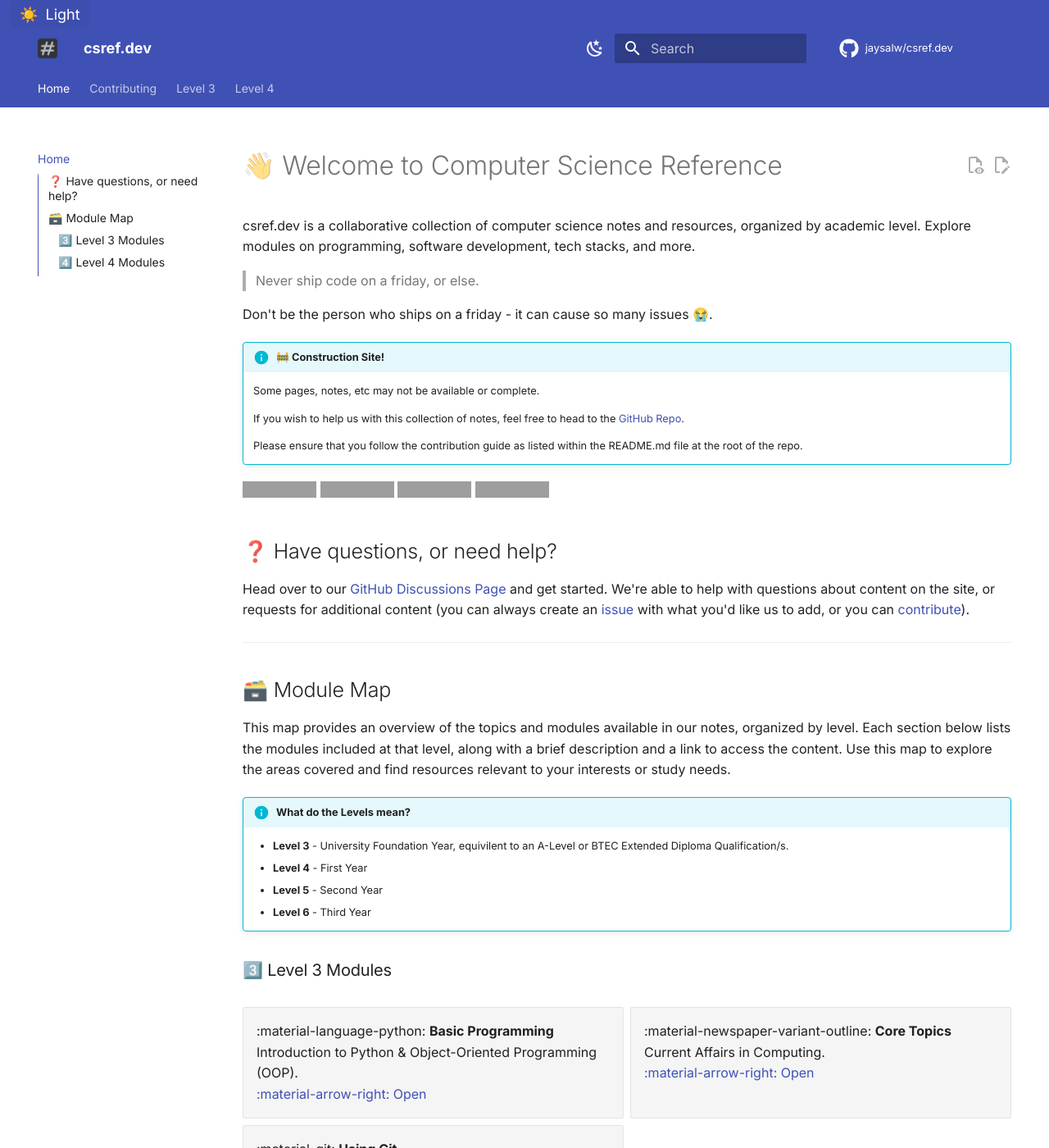
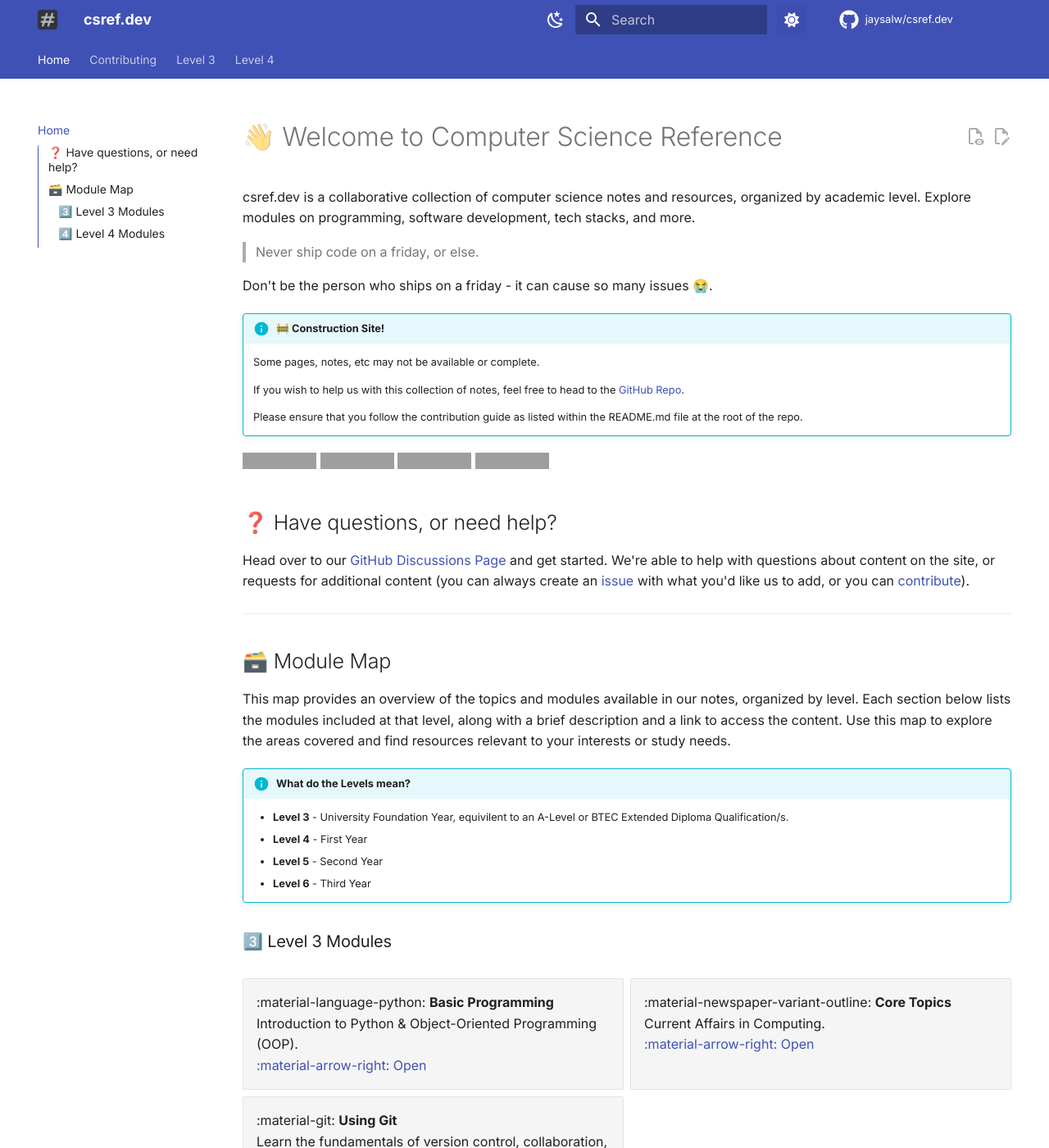
Before and after one commit to jaysalw/csref.dev, an MkDocs documentation site: the page built from docs/index.md, in a window 1280 px wide and 1400 px high. Shown: the whole window at 82% size. Built offline with MkDocs 1.6.1 and Material for MkDocs 9.7.7, drawn with Linux system fonts in a browser that asks for light colours; comment, search, counter and statistics services are not loaded; grey boxes are pictures that could not be loaded.

Commit message:
Add theme toggle button with Font Awesome icons and improved placement

```diff
--- a/docs/assets/custom.css
+++ b/docs/assets/custom.css
@@ -177,3 +177,26 @@ hr {
   border-top: 1px solid rgba(255, 255, 255, 0.05);
   margin: 2rem 0;
 }
+
+/* Fallback theme toggle (icon-only, Font Awesome) */
+.csref-theme-toggle {
+  display: inline-flex;
+  align-items: center;
+  justify-content: center;
+  width: 36px;
+  height: 36px;
+  border-radius: 8px;
+  margin-left: 0.5rem;
+  color: inherit;
+  background: transparent;
+  border: 1px solid rgba(0,0,0,0.06);
+}
+
+.csref-theme-toggle:hover {
+  background: rgba(0,0,0,0.06);
+}
+
+.csref-theme-toggle__icon {
+  font-size: 18px;
+  line-height: 1;
+}
--- a/docs/assets/prefers-color-scheme.js
+++ b/docs/assets/prefers-color-scheme.js
@@ -73,19 +73,21 @@
       toggleThemeAndSave();
     });
 
-    // icon span
-    const span = document.createElement('span');
-    span.className = 'csref-theme-toggle__icon';
-    span.style.marginRight = '0.45rem';
-    btn.appendChild(span);
+      // Use Font Awesome icons for reliable rendering
+      const icon = document.createElement('i');
+      icon.className = document.documentElement.getAttribute('data-md-color-scheme') === DARK ? 'fa-solid fa-moon csref-theme-toggle__icon' : 'fa-solid fa-sun csref-theme-toggle__icon';
+      icon.setAttribute('aria-hidden', 'true');
+      btn.appendChild(icon);
 
-    const text = document.createElement('span');
-    text.className = 'csref-theme-toggle__text';
-    text.textContent = 'Theme';
-    btn.appendChild(text);
-
-    // insert at start of header meta for visibility
-    container.insertBefore(btn, container.firstChild);
+    // Prefer placing next to the search bar if available
+    const searchEl = document.querySelector('.md-search, .md-header__search, .md-search__form, .md-search__inner');
+    if (searchEl && searchEl.parentNode) {
+      if (searchEl.nextSibling) searchEl.parentNode.insertBefore(btn, searchEl.nextSibling);
+      else searchEl.parentNode.appendChild(btn);
+    } else {
+      // fallback: insert at start of header meta for visibility
+      container.insertBefore(btn, container.firstChild);
+    }
     // set initial state
     updateFallbackButton(btn, document.documentElement.getAttribute('data-md-color-scheme'));
     return btn;
@@ -94,14 +96,11 @@
   function updateFallbackButton(btn, scheme) {
     if (!btn) return;
     const icon = btn.querySelector('.csref-theme-toggle__icon');
-    const text = btn.querySelector('.csref-theme-toggle__text');
     if (scheme === DARK) {
-      if (icon) icon.textContent = '🌙';
-      if (text) text.textContent = 'Dark';
+      if (icon) icon.className = 'fa-solid fa-moon csref-theme-toggle__icon';
       btn.style.background = 'rgba(255,255,255,0.04)';
     } else {
-      if (icon) icon.textContent = '☀️';
-      if (text) text.textContent = 'Light';
+      if (icon) icon.className = 'fa-solid fa-sun csref-theme-toggle__icon';
       btn.style.background = 'rgba(0,0,0,0.04)';
     }
   }
```
